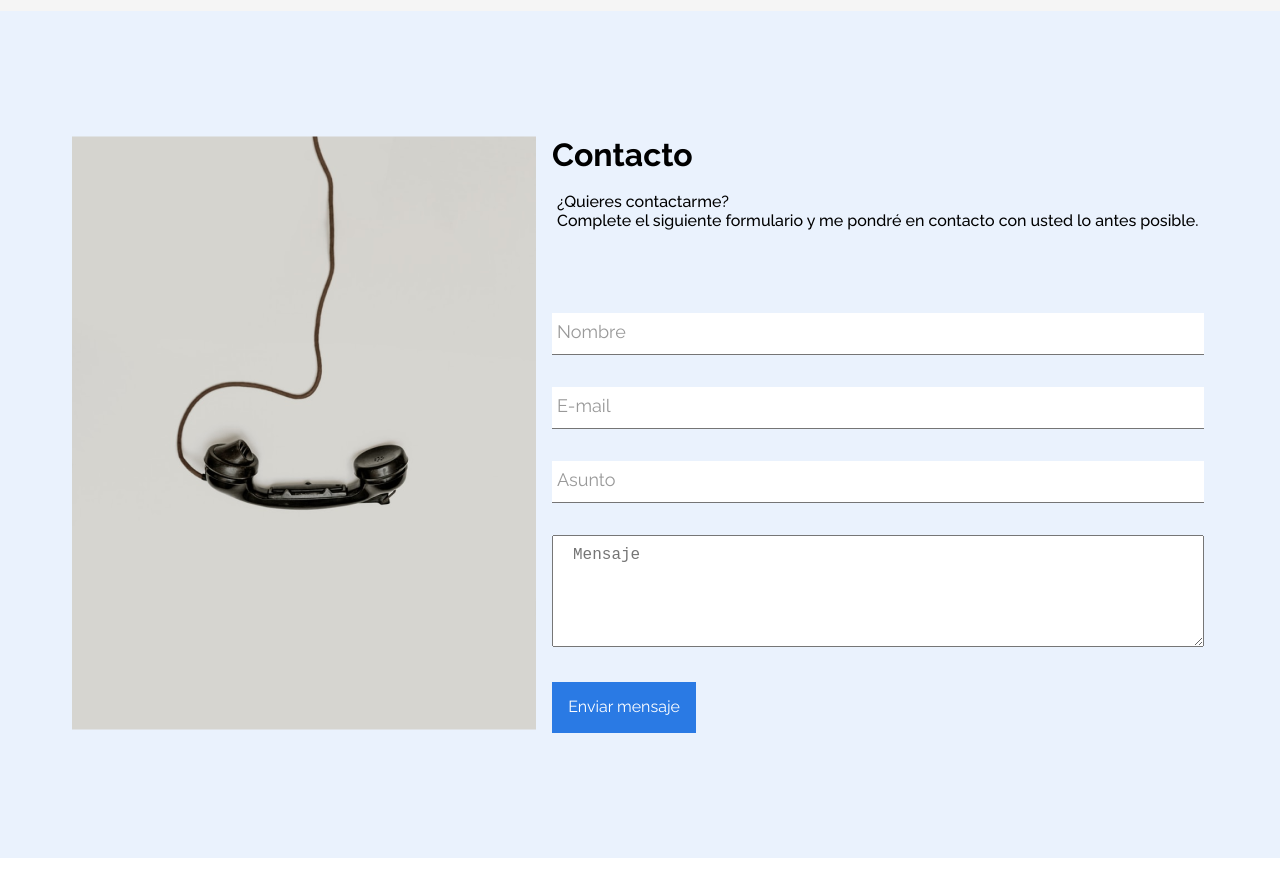
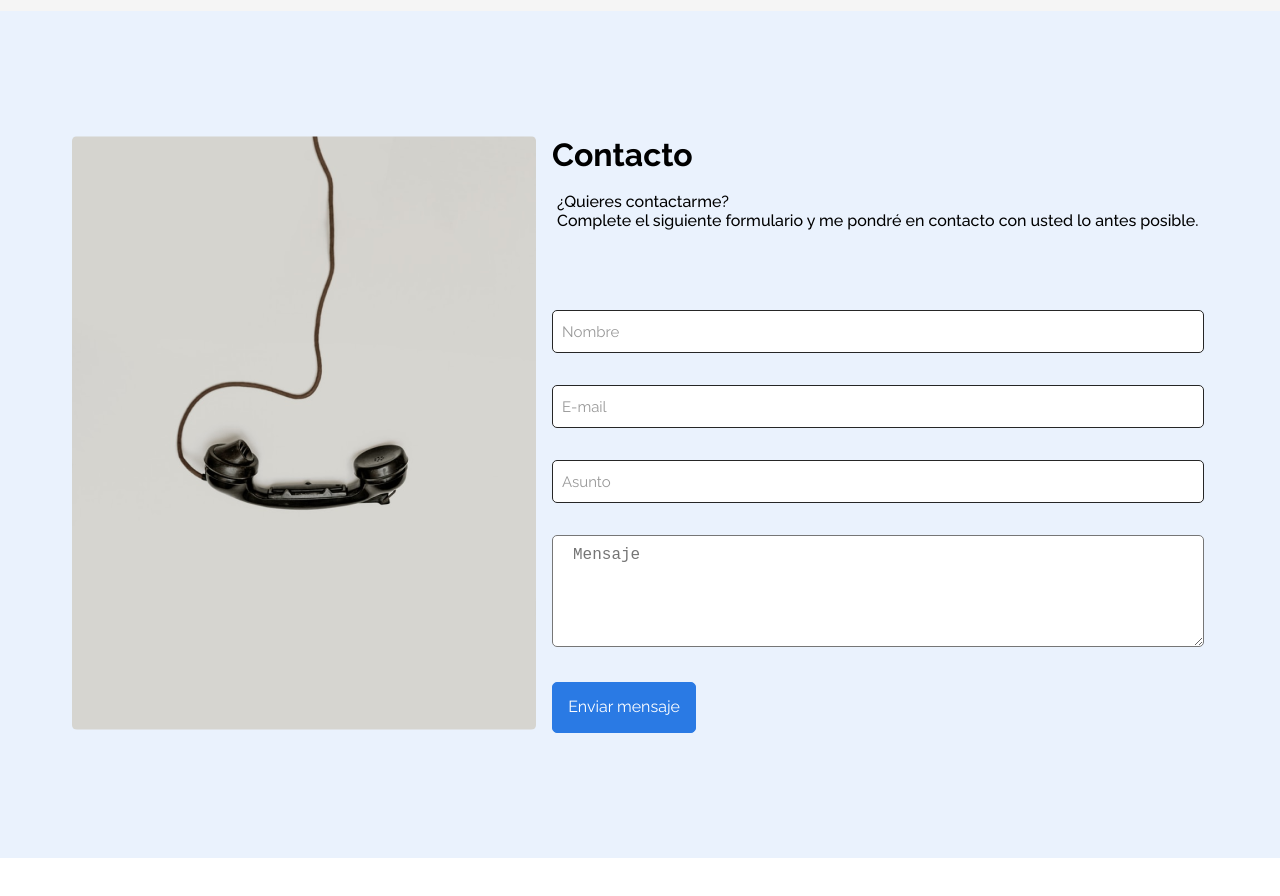
Before and after one commit to ivandevI9/challenge-portafolio, a plain HTML site: page index.html in a window 1280 px wide. Shown: the part 4960-5856 px from the top of the page. Drawn offline with Linux system fonts and the light colour scheme.

Commit message:
style: Modifica estilos de formulario

```diff
--- a/style.css
+++ b/style.css
@@ -555,6 +555,10 @@ section.formcontato {
     gap: 10px;
     padding: 125px 0;
 
+    .formcontato__img {
+        border-radius: 5px;
+    }
+
     .formcontato__contacto {
         width: 1136px;
         display: flex;
@@ -614,22 +618,23 @@ section.formcontato {
         padding: 10px 10px 10px 5px;
         display: block;
         width: 100%;
-        border: none;
-        border-bottom: 1px solid #757575;
+        border-radius: 5px;
+        border: 1px solid var(--Dark-Grey, #262626)
     }
 
     input:focus {
         outline: none;
     }
 
+
     label {
         color: #999;
-        font-size: 18px;
+        font-size: 15px;
         font-weight: normal;
         position: absolute;
         pointer-events: none;
-        left: 5px;
-        top: 10px;
+        left: 10px;
+        top: 15px;
         transition: 0.2s ease all;
         -moz-transition: 0.2s ease all;
         -webkit-transition: 0.2s ease all;
@@ -677,12 +682,11 @@ section.formcontato {
 
     .highlight {
         position: absolute;
-        height: 60%;
-        width: 100px;
         top: 25%;
         left: 0;
         pointer-events: none;
         opacity: 0.5;
+        font-size: 10px;
     }
 
     input:focus~.highlight {
@@ -730,11 +734,12 @@ section.formcontato {
         padding: 10px 20px;
         font-size: 16px;
         width: 100%;
+        border-radius: 5px;
     }
 
 
     .formcontato__botao-container {
-        width: auto;
+        width: 100%;
         height: auto;
     }
 
@@ -742,20 +747,16 @@ section.formcontato {
         color: white;
         width: 144px;
         height: 51px;
-        /* Altura fija */
         border: none;
-        /* Sin borde */
         background-color: #2A7AE4;
         border: 1px solid #2A7AE4;
-        /* Borde sólido */
-
+        border-radius: 5px;
         font-family: "Raleway", sans-serif;
         font-weight: 400;
         font-size: 16px;
         line-height: 18.78px;
+        cursor: pointer;
     }
-
-
 
 }
 
@@ -982,6 +983,12 @@ Utiliza las referencias de los breakpoints @media abajo */
         .formcontato__img {
             display: none;
         }
+
+        .formcontato__botao-container {
+            display: flex;
+            justify-content: center;
+        }
+
     }
 
 }
@@ -1184,6 +1191,10 @@ Utiliza las referencias de los breakpoints @media abajo */
 
         }
 
+        .formcontato__botao {
+            width: 100%;
+        }
+
     }
 
     /*Footer*/
```
Also changed, not shown: index.html (+0 -1 lines).
